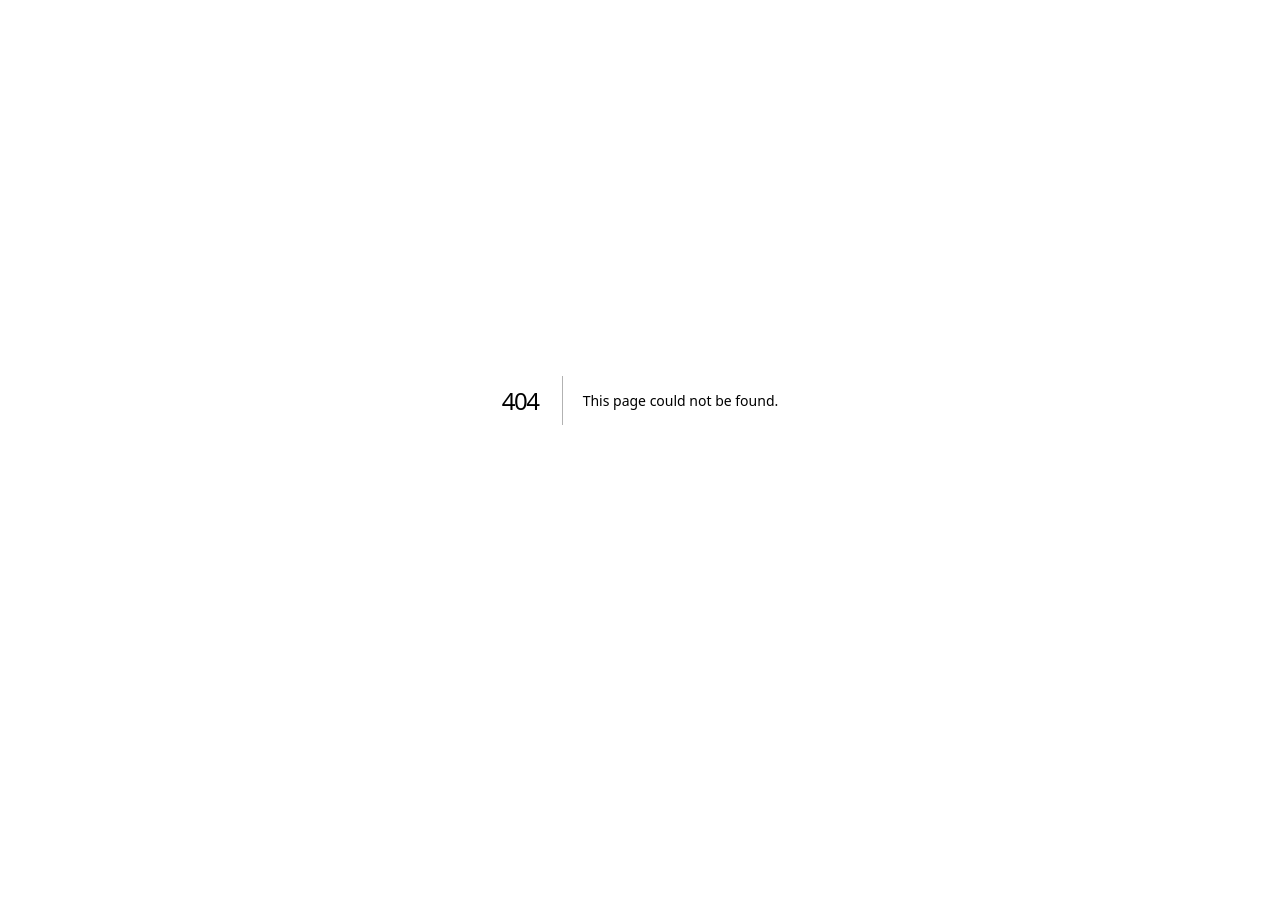
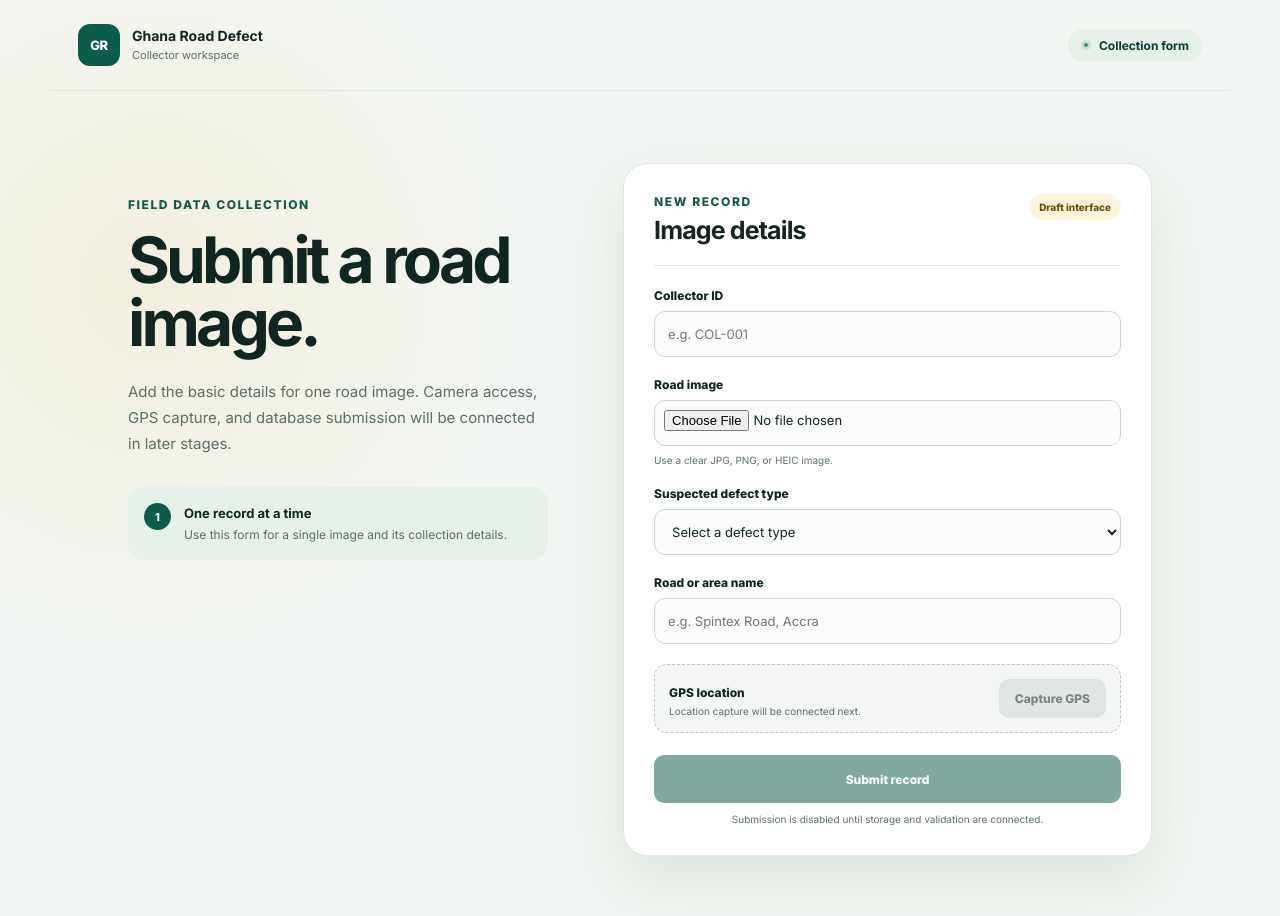
Before and after one commit to hatieku-boateng/road-defect-collector, a Next.js app: page /collect in a window 1280 px wide. Before the commit this address had no page. Shown: the top 916 px of the page. Before the commit the page ends 800 px from the top, so only its background shows below. Built offline with nearby package versions, Linux system fonts and the light colour scheme.

Commit message:
Add collector submission interface

```diff
--- /dev/null
+++ b/app/collect/page.tsx
@@ -0,0 +1,108 @@
+import type { Metadata } from "next";
+import Link from "next/link";
+
+export const metadata: Metadata = {
+  title: "Collector Submission",
+  description: "Submit a road image and its basic collection details.",
+};
+
+export default function CollectPage() {
+  return (
+    <main className="collection-page">
+      <header className="site-header collection-header">
+        <Link className="brand" href="/" aria-label="Return to project home">
+          <span className="brand-mark" aria-hidden="true">
+            GR
+          </span>
+          <span>
+            <strong>Ghana Road Defect</strong>
+            <small>Collector workspace</small>
+          </span>
+        </Link>
+
+        <span className="status-badge">
+          <span aria-hidden="true" /> Collection form
+        </span>
+      </header>
+
+      <section className="collection-shell">
+        <div className="collection-intro">
+          <p className="eyebrow">Field data collection</p>
+          <h1>Submit a road image.</h1>
+          <p>
+            Add the basic details for one road image. Camera access, GPS capture,
+            and database submission will be connected in later stages.
+          </p>
+
+          <div className="form-note">
+            <span aria-hidden="true">1</span>
+            <p>
+              <strong>One record at a time</strong>
+              Use this form for a single image and its collection details.
+            </p>
+          </div>
+        </div>
+
+        <form className="collection-form">
+          <div className="form-heading">
+            <div>
+              <p className="eyebrow">New record</p>
+              <h2>Image details</h2>
+            </div>
+            <span>Draft interface</span>
+          </div>
+
+          <label className="field">
+            <span>Collector ID</span>
+            <input name="collectorId" placeholder="e.g. COL-001" required />
+          </label>
+
+          <label className="field">
+            <span>Road image</span>
+            <input accept="image/*" name="roadImage" type="file" required />
+            <small>Use a clear JPG, PNG, or HEIC image.</small>
+          </label>
+
+          <label className="field">
+            <span>Suspected defect type</span>
+            <select defaultValue="" name="suspectedDefect" required>
+              <option disabled value="">
+                Select a defect type
+              </option>
+              <option value="pothole">Pothole</option>
+              <option value="road-crack">Road crack</option>
+              <option value="damaged-road-edge">Damaged road edge</option>
+              <option value="unsure">Unsure</option>
+            </select>
+          </label>
+
+          <label className="field">
+            <span>Road or area name</span>
+            <input
+              name="areaName"
+              placeholder="e.g. Spintex Road, Accra"
+              required
+            />
+          </label>
+
+          <div className="location-field">
+            <div>
+              <span>GPS location</span>
+              <small>Location capture will be connected next.</small>
+            </div>
+            <button disabled type="button">
+              Capture GPS
+            </button>
+          </div>
+
+          <button className="submit-button" disabled type="submit">
+            Submit record
+          </button>
+          <p className="form-status">
+            Submission is disabled until storage and validation are connected.
+          </p>
+        </form>
+      </section>
+    </main>
+  );
+}
--- a/app/globals.css
+++ b/app/globals.css
@@ -160,6 +160,15 @@ h1 {
 
 .button.primary:hover {
   background: var(--green-dark);
+}
+
+.button.secondary {
+  border: 1px solid var(--line);
+  color: var(--green-dark);
+}
+
+.button.secondary:hover {
+  background: white;
 }
 
 .coming-soon {
@@ -362,6 +371,210 @@ footer p {
   margin: 0;
 }
 
+.collection-page {
+  background:
+    radial-gradient(circle at 12% 30%, rgb(241 180 76 / 12%), transparent 28%),
+    var(--surface);
+}
+
+.collection-header {
+  border-bottom: 1px solid var(--line);
+}
+
+.collection-shell {
+  align-items: start;
+  display: grid;
+  gap: 72px;
+  grid-template-columns: minmax(0, 0.8fr) minmax(420px, 1fr);
+  margin: 0 auto;
+  max-width: 1080px;
+  padding: 72px 28px 96px;
+}
+
+.collection-intro {
+  padding-top: 34px;
+}
+
+.collection-intro h1 {
+  font-size: clamp(42px, 5vw, 64px);
+}
+
+.collection-intro > p:not(.eyebrow) {
+  color: var(--muted);
+  font-size: 15px;
+  line-height: 1.75;
+  margin: 24px 0 30px;
+  max-width: 470px;
+}
+
+.form-note {
+  align-items: flex-start;
+  background: #e5f1e9;
+  border-radius: 16px;
+  display: flex;
+  gap: 13px;
+  max-width: 420px;
+  padding: 16px;
+}
+
+.form-note > span {
+  align-items: center;
+  background: var(--green);
+  border-radius: 50%;
+  color: white;
+  display: flex;
+  flex: 0 0 auto;
+  font-size: 11px;
+  font-weight: 800;
+  height: 27px;
+  justify-content: center;
+  width: 27px;
+}
+
+.form-note p {
+  color: var(--muted);
+  font-size: 12px;
+  line-height: 1.55;
+  margin: 0;
+}
+
+.form-note strong {
+  color: var(--ink);
+  display: block;
+  font-size: 13px;
+  margin-bottom: 2px;
+}
+
+.collection-form {
+  background: var(--card);
+  border: 1px solid var(--line);
+  border-radius: 24px;
+  box-shadow: 0 24px 60px rgb(25 55 44 / 10%);
+  display: grid;
+  gap: 20px;
+  padding: 30px;
+}
+
+.form-heading {
+  align-items: start;
+  border-bottom: 1px solid var(--line);
+  display: flex;
+  justify-content: space-between;
+  margin-bottom: 2px;
+  padding-bottom: 20px;
+}
+
+.form-heading .eyebrow {
+  margin-bottom: 6px;
+}
+
+.form-heading h2 {
+  font-size: 25px;
+  letter-spacing: -0.035em;
+  margin: 0;
+}
+
+.form-heading > span {
+  background: #fff5dc;
+  border-radius: 99px;
+  color: #714c0a;
+  font-size: 10px;
+  font-weight: 800;
+  padding: 7px 10px;
+}
+
+.field {
+  display: grid;
+  gap: 8px;
+}
+
+.field > span,
+.location-field > div > span {
+  font-size: 12px;
+  font-weight: 750;
+}
+
+.field input,
+.field select {
+  background: #fbfcfb;
+  border: 1px solid #cad8cf;
+  border-radius: 11px;
+  color: var(--ink);
+  font: inherit;
+  font-size: 13px;
+  min-height: 46px;
+  padding: 11px 13px;
+  width: 100%;
+}
+
+.field input[type="file"] {
+  padding: 9px;
+}
+
+.field input:focus,
+.field select:focus {
+  border-color: var(--green);
+  box-shadow: 0 0 0 3px rgb(11 93 75 / 12%);
+  outline: none;
+}
+
+.field small,
+.location-field small {
+  color: var(--muted);
+  display: block;
+  font-size: 10px;
+}
+
+.location-field {
+  align-items: center;
+  background: #f4f7f4;
+  border: 1px dashed #b9cbbf;
+  border-radius: 13px;
+  display: flex;
+  gap: 18px;
+  justify-content: space-between;
+  padding: 14px;
+}
+
+.location-field small {
+  margin-top: 4px;
+}
+
+.location-field button,
+.submit-button {
+  border: 0;
+  border-radius: 10px;
+  font: inherit;
+  font-size: 12px;
+  font-weight: 800;
+  padding: 12px 16px;
+}
+
+.location-field button:disabled {
+  background: #dfe6e1;
+  color: #78867f;
+}
+
+.submit-button {
+  background: var(--green);
+  color: white;
+  margin-top: 2px;
+  min-height: 48px;
+  width: 100%;
+}
+
+.submit-button:disabled {
+  cursor: not-allowed;
+  opacity: 0.52;
+}
+
+.form-status {
+  color: var(--muted);
+  font-size: 10px;
+  margin: -10px 0 0;
+  text-align: center;
+}
+
 @media (max-width: 820px) {
   .hero {
     gap: 46px;
@@ -376,6 +589,16 @@ footer p {
 
   .stage-grid {
     grid-template-columns: 1fr;
+  }
+
+  .collection-shell {
+    gap: 34px;
+    grid-template-columns: 1fr;
+    padding-top: 38px;
+  }
+
+  .collection-intro {
+    padding-top: 0;
   }
 }
 
@@ -409,6 +632,20 @@ footer p {
     padding: 68px 20px;
   }
 
+  .collection-shell {
+    padding: 34px 20px 70px;
+  }
+
+  .collection-form {
+    border-radius: 18px;
+    padding: 22px 18px;
+  }
+
+  .location-field {
+    align-items: stretch;
+    flex-direction: column;
+  }
+
   footer {
     flex-direction: column;
     gap: 8px;
```
Also changed, not shown: app/page.tsx (+7 -3 lines).
